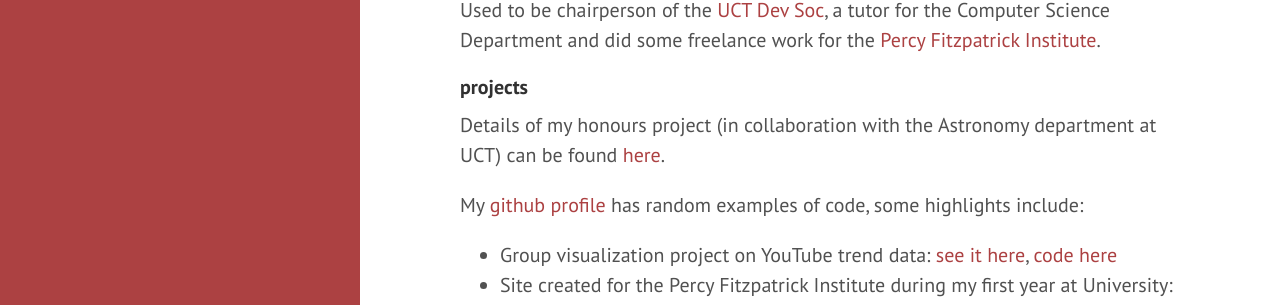
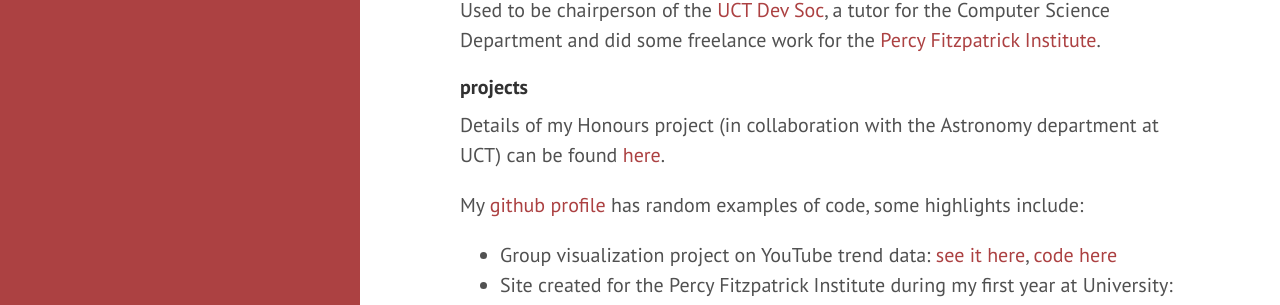
Before and after one commit to calvin-brizzi/calvin-brizzi.github.io, a Jekyll site: the page built from index.html, in a window 1280 px wide and 1113 px high. Shown: the part 448-753 px from the top of the window. Built offline with Jekyll 4.4.1, drawn with Linux system fonts in a browser that asks for light colours; the list of posts is cut into pages by our own code.

```diff
--- a/_includes/about.md
+++ b/_includes/about.md
@@ -10,7 +10,7 @@ Used to be chairperson of the [UCT Dev Soc](https://www.facebook.com/groups/uctd
 
 #### projects
 
-Details of my honours project (in collaboration with the Astronomy department at UCT) can be found [here](http://calvinbrizzi.com/visastro/).
+Details of my Honours project (in collaboration with the Astronomy department at UCT) can be found [here](http://calvinbrizzi.com/visastro/).
 
 My [github profile](https://github.com/calvin-brizzi/) has random examples of code, some highlights include:
 
```
